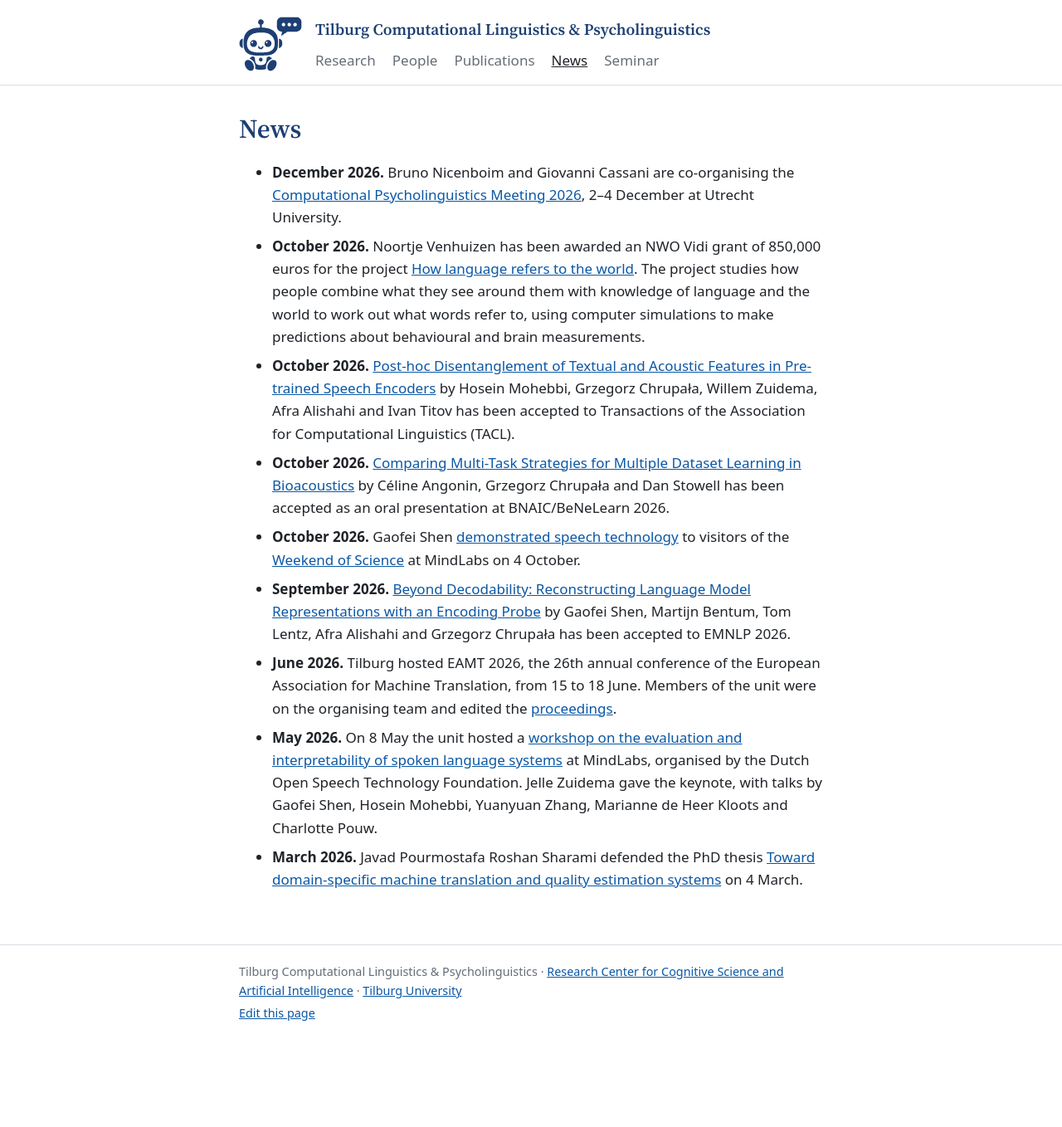
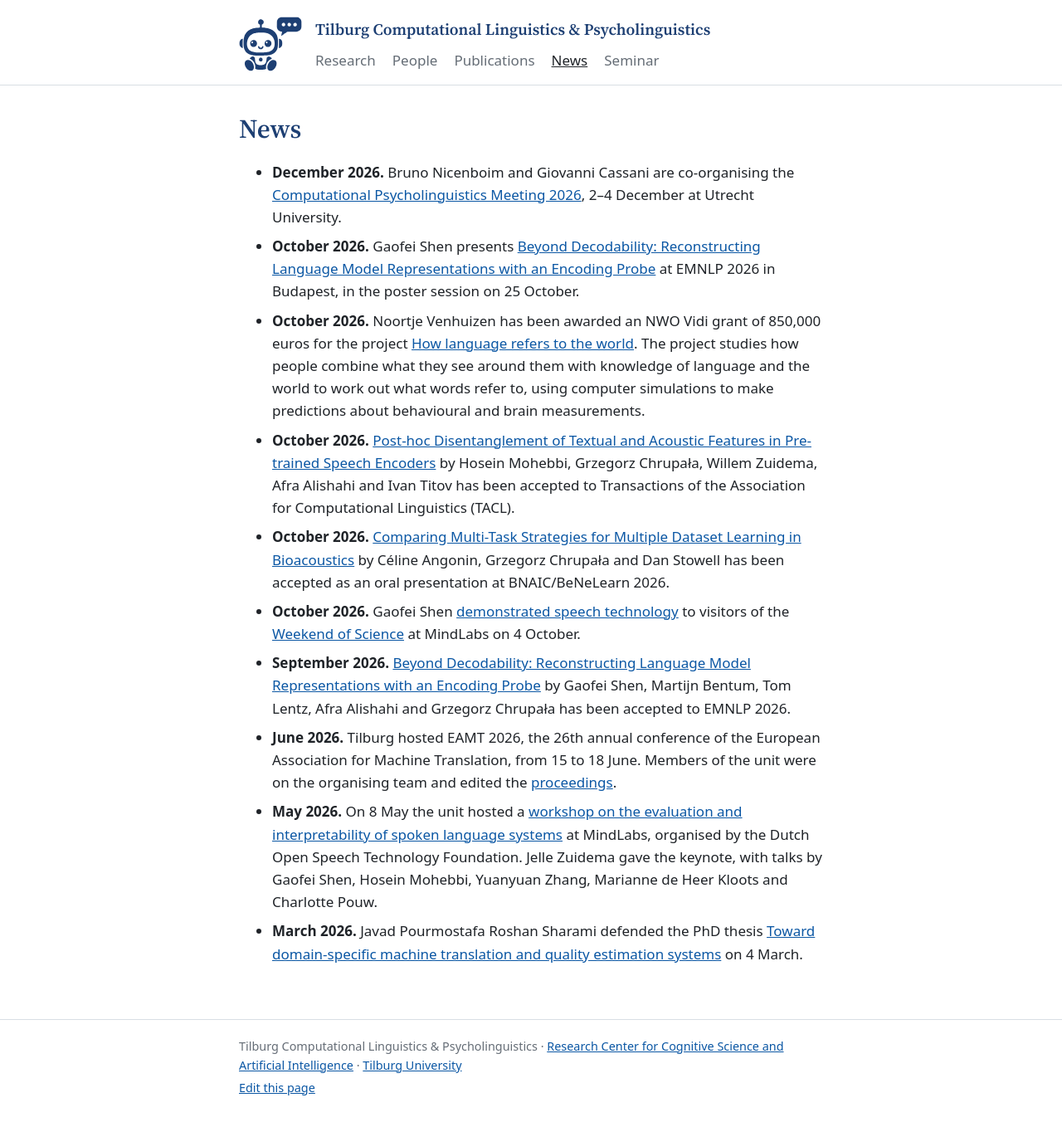
Before and after one commit to tcsai/language-computation, a Jekyll site: the page built from news.md, in a window 1280 px wide. Shown: the whole page at 83% size. Built offline with Jekyll 4.4.1, drawn with Linux system fonts in a browser that asks for light colours; our own code applies the rules of GitHub Pages for plain Markdown files; before the commit the page ends 1268 px from its top, so only the background shows below that.

Commit message:
News: Gaofei Shen's EMNLP 2026 poster
Co-Authored-By: Claude Opus 5.5 <noreply@anthropic.com>
Claude-Session: https://claude.ai/code/session_018siYZCWSnh7RRtWyJ3VbeZ

```diff
--- a/news.md
+++ b/news.md
@@ -3,6 +3,10 @@
 - **December 2026.** Bruno Nicenboim and Giovanni Cassani are co-organising the
   [Computational Psycholinguistics Meeting 2026](https://cpl2026.sites.uu.nl/),
   2–4 December at Utrecht University.
+- **October 2026.** Gaofei Shen presents
+  [Beyond Decodability: Reconstructing Language Model Representations with an
+  Encoding Probe](https://aclanthology.org/2026.emnlp-main.654/) at EMNLP 2026
+  in Budapest, in the poster session on 25 October.
 - **October 2026.** Noortje Venhuizen has been awarded an NWO Vidi grant of
   850,000 euros for the project
   [How language refers to the world](https://www.nwo.nl/en/researchprogrammes/nwo-talent-programme/projects-vidi/vidi-2025).
```
